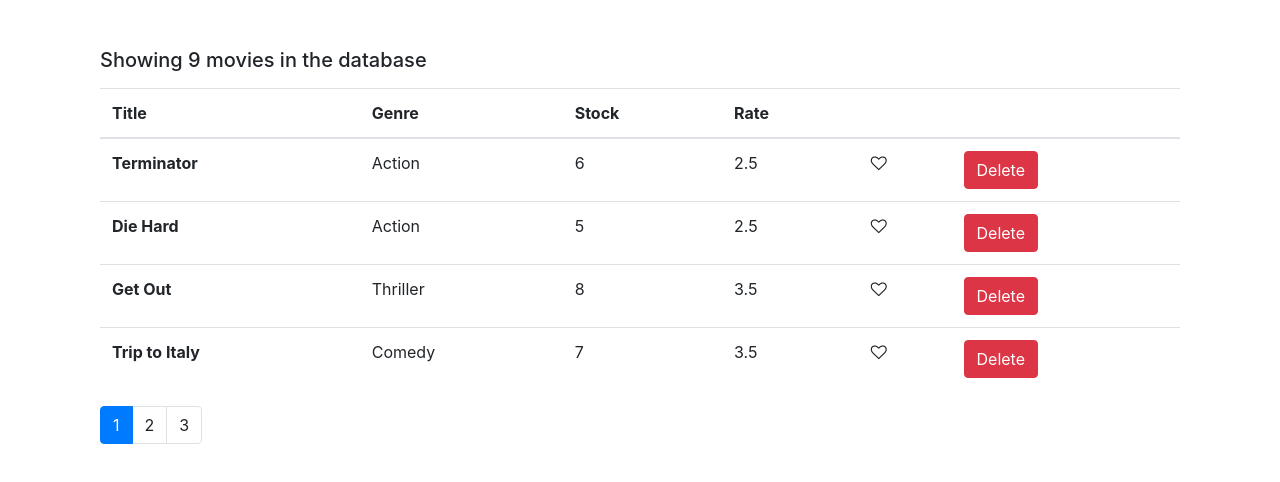
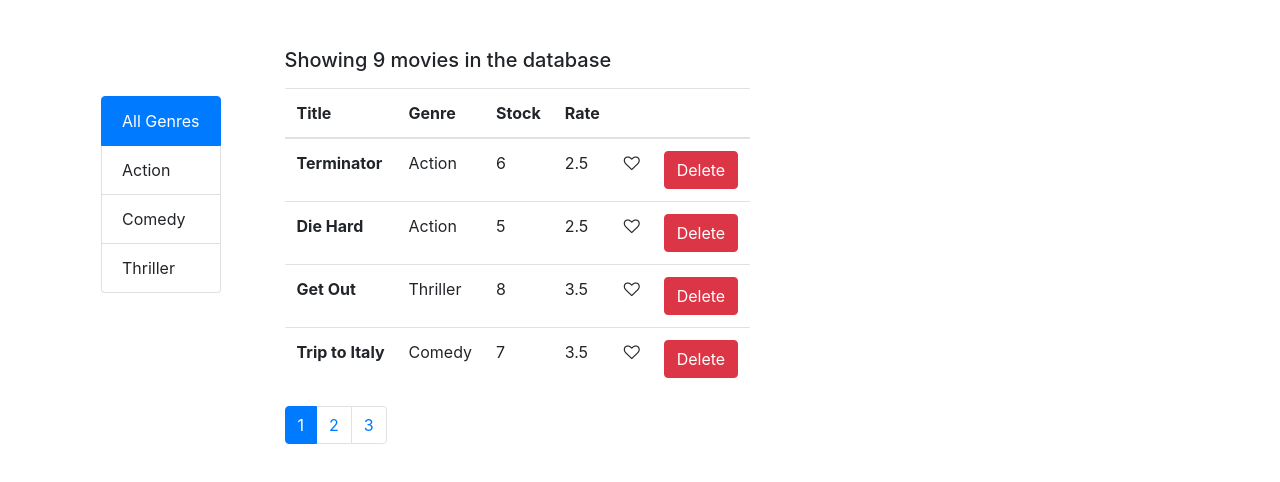
Before and after one commit to hazim0001/vidly, a React (Create React App) app: page / in a window 1280 px wide. Shown: the top 482 px of the page. Built offline with nearby package versions, Linux system fonts and the light colour scheme.

Commit message:
added list view

```diff
--- a/src/components/common/like.jsx
+++ b/src/components/common/like.jsx
@@ -1,4 +1,4 @@
-import React from 'react';
+import React from "react";
 
 //input: liked booolean
 // output: onClick
@@ -13,6 +13,6 @@ const Like = (props) => {
       )}
     </React.Fragment>
   );
-}
+};
 
 export default Like;
--- /dev/null
+++ b/src/components/common/list.jsx
@@ -0,0 +1,41 @@
+import React from "react";
+
+// "../Starter Code/services/fakeMovieService"
+
+const List = (props) => {
+  const { genres, onCategoryChange, selectedGenre } = props;
+  const allGenres = {
+    name: "All Genres",
+  };
+  return (
+    <React.Fragment>
+      <ul className="list-group m-3 mt-5">
+        <li
+          className={
+            selectedGenre === allGenres.name
+              ? "list-group-item active"
+              : "list-group-item"
+          }
+          onClick={() => onCategoryChange(allGenres)}
+        >
+          All Genres
+        </li>
+        {genres.map((genre) => (
+          <li
+            className={
+              selectedGenre === genre.name
+                ? "list-group-item active"
+                : "list-group-item"
+            }
+            key={genre._id}
+            onClick={() => onCategoryChange(genre)}
+          >
+            {genre.name}
+          </li>
+        ))}
+      </ul>
+    </React.Fragment>
+  );
+};
+
+export default List;
--- a/src/components/common/pagination.jsx
+++ b/src/components/common/pagination.jsx
@@ -16,7 +16,11 @@ const Pagination = (props) => {
             key={page}
             className={page === currentPage ? "page-item active" : "page-item"}
           >
-            <a className="page-link" onClick={() => onPageChange(page)}>
+            <a
+              className="page-link"
+              onClick={() => onPageChange(page)}
+              href="www.#.com"
+            >
               {page}
             </a>
           </li>
--- a/src/components/movies.jsx
+++ b/src/components/movies.jsx
@@ -4,8 +4,10 @@ import {
   getMovies,
   deleteMovie,
 } from "../Starter Code/services/fakeMovieService";
+import { genres } from "../Starter Code/services/fakeGenreService";
 import Pagination from "./common/pagination";
 import paginate from "./utils/paginate";
+import List from "./common/list";
 
 class Movies extends Component {
   constructor() {
@@ -13,15 +15,19 @@ class Movies extends Component {
     this.handleDelete = this.handleDelete.bind(this);
     this.handleLike = this.handleLike.bind(this);
     this.handlePageChange = this.handlePageChange.bind(this);
+    this.handleCategoryChange = this.handleCategoryChange.bind(this);
   }
   state = {
     movies: getMovies(),
     pageSize: 4,
     currentPage: 1,
+    genres: genres,
+    selectedGenre: "All Genres",
   };
 
   componentDidMount() {
     getMovies().map((movie) => (movie.liked = false));
+    // genres.map((genre) => (genre.selected = false));
   }
 
   handleDelete(id) {
@@ -38,6 +44,9 @@ class Movies extends Component {
   }
   handlePageChange(page) {
     this.setState({ currentPage: page });
+  }
+  handleCategoryChange(genre) {
+    this.setState({ selectedGenre: genre.name });
   }
 
   moviesList() {
@@ -93,9 +102,17 @@ class Movies extends Component {
   }
 
   render() {
-    const { pageSize, movies, currentPage } = this.state;
+    const { pageSize, movies, currentPage, genres, selectedGenre } = this.state;
     return (
-      <main className="container mt-5">
+      <main className="d-flex mt-5">
+        <div className="mr-5">
+          <List
+            onCategoryChange={this.handleCategoryChange}
+            genres={genres}
+            selectedGenre={selectedGenre}
+          />
+        </div>
+        <div>
           {this.conditionalMovies()}
           <Pagination
             itemsCount={movies.length}
@@ -103,6 +120,7 @@ class Movies extends Component {
             onPageChange={this.handlePageChange}
             currentPage={currentPage}
           />
+        </div>
       </main>
     );
   }
```
Lines whose indentation alone changed are shown as unchanged.
